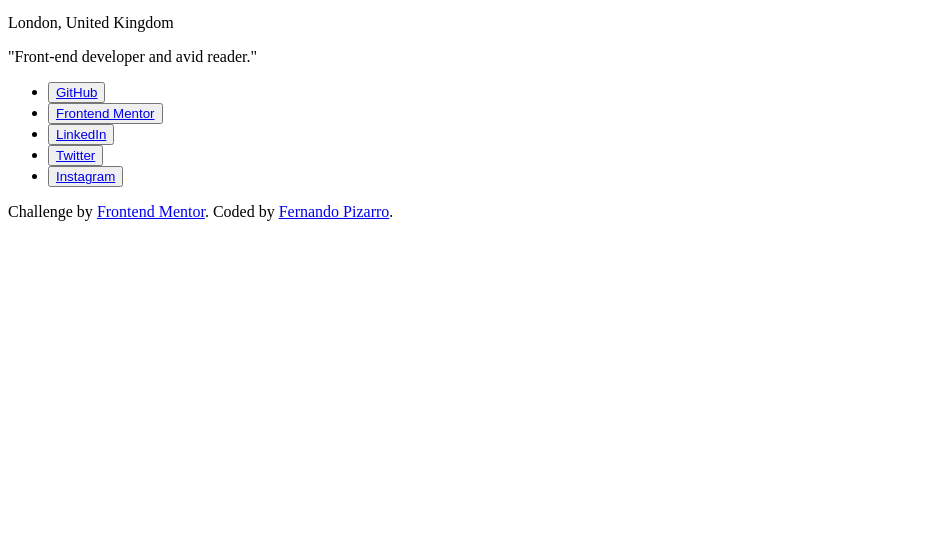
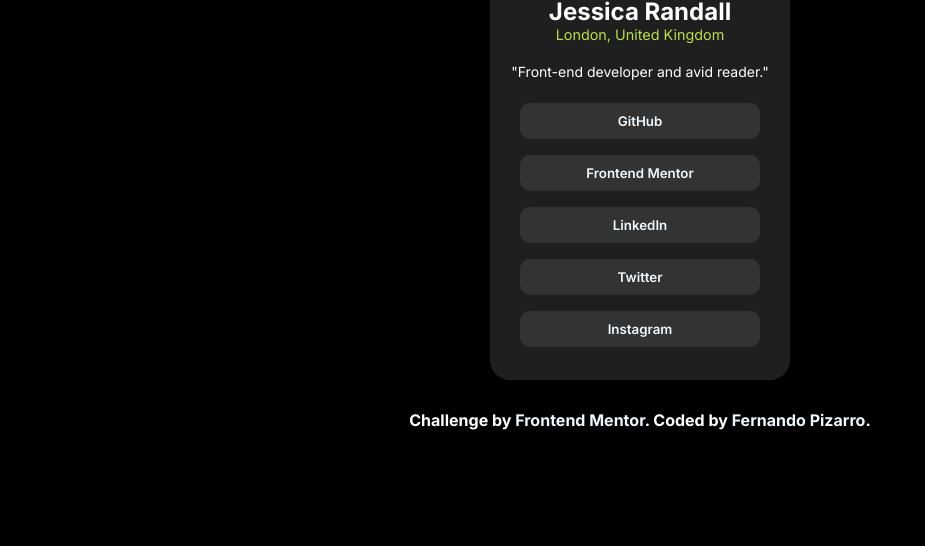
Before and after one commit to fernandopizarrodw/social-links-profile, a plain HTML site: page index.html in a window 1280 px wide. Shown: the part 254-800 px from the top of the page, without its empty margins (0-925 px from the left). Drawn offline with Linux system fonts and the light colour scheme; the site is published under a folder, as on GitHub Pages, so addresses that start at the root find nothing.

Commit message:
Corregir ruta al archivo CSS

```diff
--- a/index.html
+++ b/index.html
@@ -7,7 +7,7 @@
   <!-- displays site properly based on user's device -->
 
   <link rel="icon" type="image/png" sizes="32x32" href="./assets/images/avatar-jessica.jpeg">
-  <link rel="stylesheet" href="/social-links-profile-main/styles.css">
+  <link rel="stylesheet" href="styles.css">
 
   <link rel="preconnect" href="https://fonts.googleapis.com">
 <link rel="preconnect" href="https://fonts.gstatic.com" crossorigin>
```
Also changed, not shown: styles.css (renamed from social-links-profile-main/styles.css).
